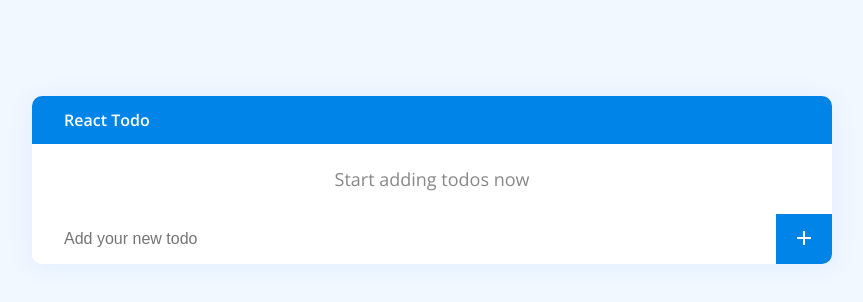
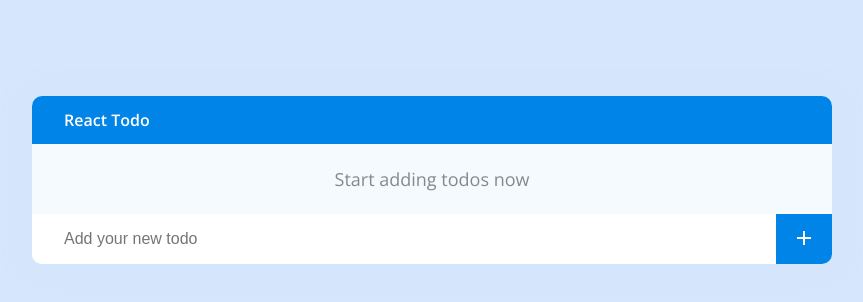
Before and after one commit to jordi-villa-test/todo-react, a React (Vite) app: page / in a window 1280 px wide. Shown: the top 302 px of the page, without its empty margins (208-1071 px from the left). Built offline with nearby package versions, Linux system fonts and the light colour scheme.

Commit message:
improved usability with color changes

```diff
--- a/src/view/components/Todo/styled.js
+++ b/src/view/components/Todo/styled.js
@@ -12,7 +12,7 @@ export const Wrapper = styled.div`
 
   &:hover,
   &:focus {
-    background: #f9fbff;
+    background: #e0efff;
   }
 `;
 
--- a/src/view/containers/TodoList/styled.js
+++ b/src/view/containers/TodoList/styled.js
@@ -4,6 +4,7 @@ import { breakpoints } from 'src/constants';
 export const Wrapper = styled.div`
   flex-grow: 1;
   overflow-y: scroll;
+  background: #f5faff;
 
   @media ${breakpoints.desktop} {
     max-height: 600px;
--- a/src/view/styles/GlobalStyle.js
+++ b/src/view/styles/GlobalStyle.js
@@ -5,7 +5,7 @@ const GlobalStyle = createGlobalStyle`
   ${reset}
   body {
     font-family: 'Open Sans', sans-serif;
-    background: #f2f8ff;
+    background: #d6e6fc;
   }
 `;
 
```
